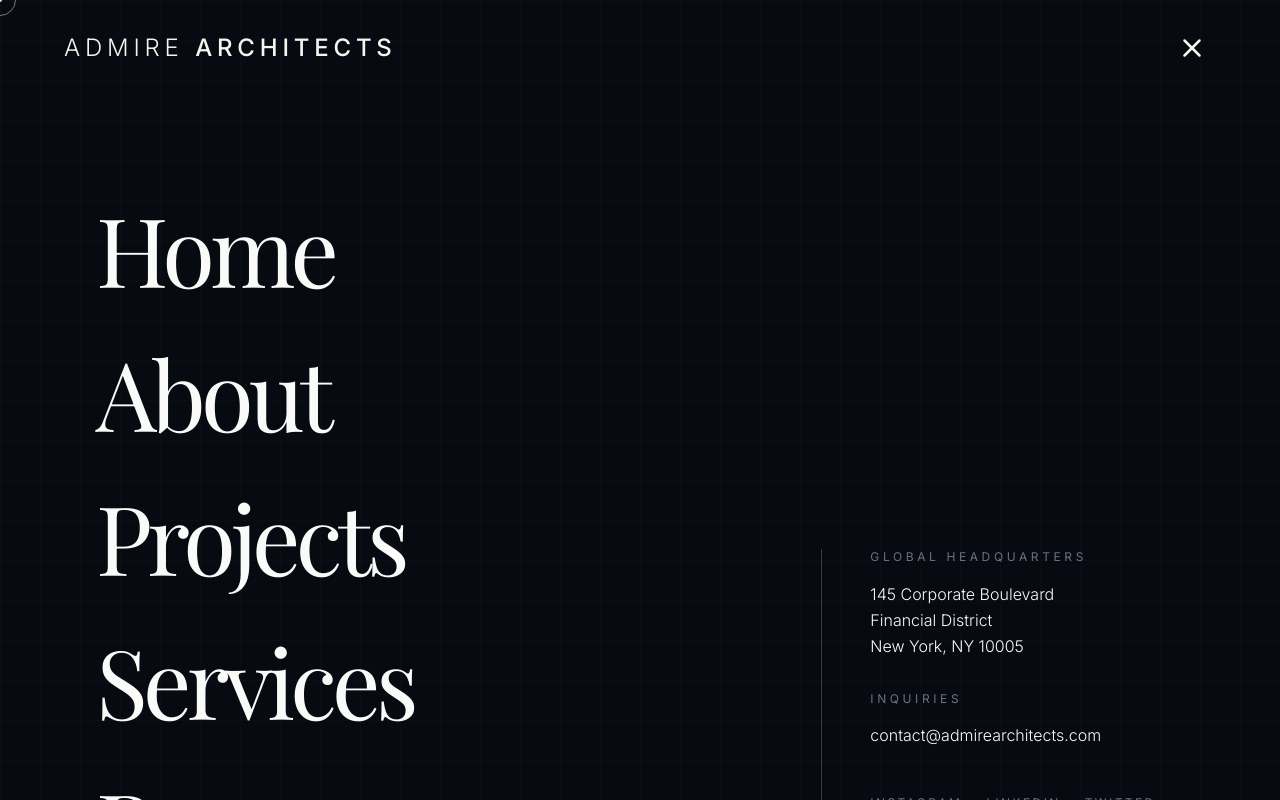
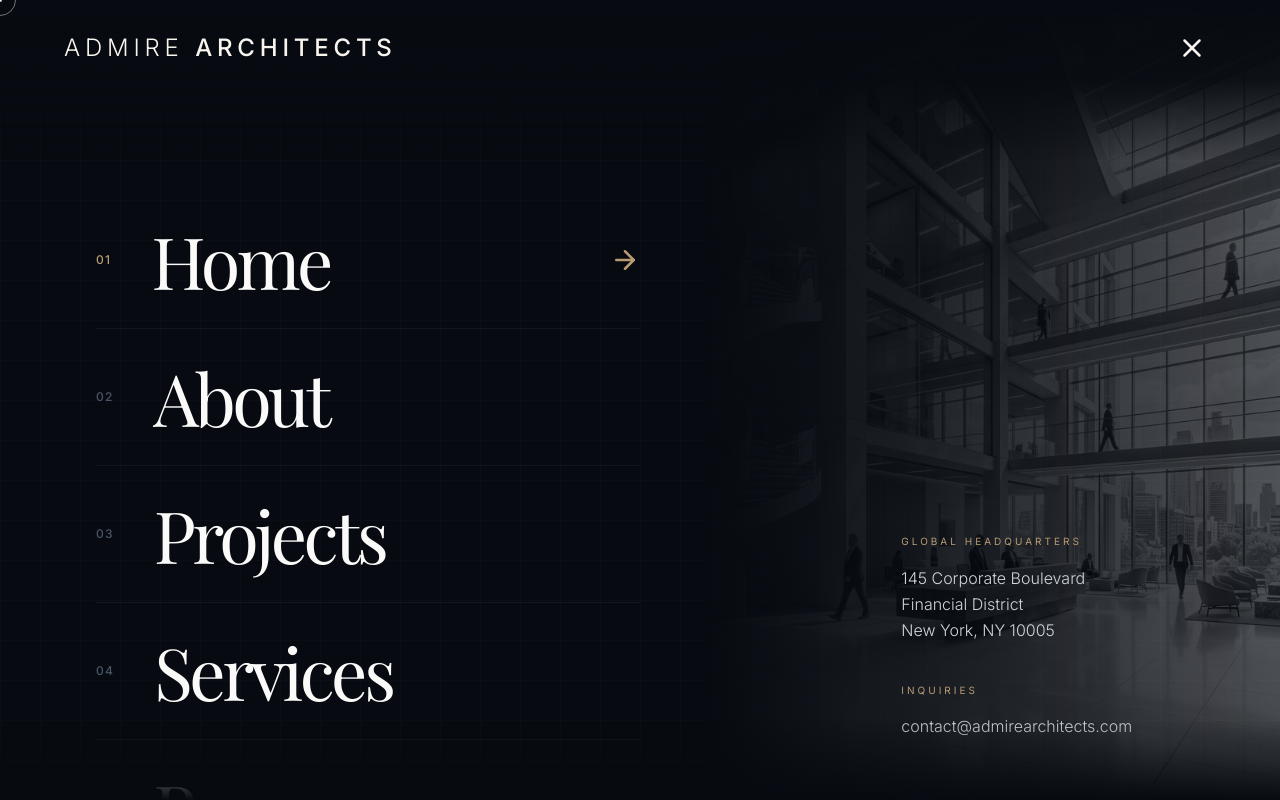
Before and after one commit to abhishekck31/Admire-Architects, a Next.js app: page / in a window 1280 px wide. Both pictures are taken after a click on the button "Toggle Menu". Shown: the top 800 px of the page. Built offline with nearby package versions, Linux system fonts and the light colour scheme; a web font is replaced by a local one.

Commit message:
Enhance Navigation: add text scroll mask and dynamic interactive hover images

```diff
--- a/src/components/Navigation.tsx
+++ b/src/components/Navigation.tsx
@@ -2,22 +2,24 @@
 
 import { useState, useEffect } from "react";
 import Link from "next/link";
+import Image from "next/image";
 import { usePathname } from "next/navigation";
 import { motion, AnimatePresence } from "framer-motion";
-import { FiMenu, FiX } from "react-icons/fi";
+import { FiMenu, FiX, FiArrowRight } from "react-icons/fi";
 
 const navLinks = [
-  { href: "/", label: "Home" },
-  { href: "/about", label: "About" },
-  { href: "/projects", label: "Projects" },
-  { href: "/services", label: "Services" },
-  { href: "/process", label: "Process" },
-  { href: "/clients", label: "Clients" },
-  { href: "/contact", label: "Contact" },
+  { href: "/", label: "Home", image: "/hero_arch_1779118409602.png" },
+  { href: "/about", label: "About", image: "/project_1_1779118457708.png" },
+  { href: "/projects", label: "Projects", image: "/project_2_1779118501379.png" },
+  { href: "/services", label: "Services", image: "/hero_arch_1779118409602.png" },
+  { href: "/process", label: "Process", image: "/project_1_1779118457708.png" },
+  { href: "/clients", label: "Clients", image: "/project_2_1779118501379.png" },
+  { href: "/contact", label: "Contact", image: "/hero_arch_1779118409602.png" },
 ];
 
 export default function Navigation() {
   const [isOpen, setIsOpen] = useState(false);
+  const [hoveredLink, setHoveredLink] = useState(navLinks[0].href);
   const pathname = usePathname();
 
   // Close menu on route change
@@ -25,7 +27,7 @@ export default function Navigation() {
     setIsOpen(false);
   }, [pathname]);
 
-  // Lock body scroll when menu is open (mobile optimization)
+  // Lock body scroll when menu is open
   useEffect(() => {
     if (isOpen) {
       document.body.style.overflow = "hidden";
@@ -33,6 +35,8 @@ export default function Navigation() {
       document.body.style.overflow = "";
     }
   }, [isOpen]);
+
+  const activeImage = navLinks.find(link => link.href === hoveredLink)?.image || navLinks[0].image;
 
   return (
     <>
@@ -58,56 +62,100 @@ export default function Navigation() {
             animate={{ opacity: 1 }}
             exit={{ opacity: 0 }}
             transition={{ duration: 0.5, ease: [0.16, 1, 0.3, 1] }}
-            className="fixed inset-0 z-[90] bg-[#070b11] overflow-y-auto px-6 md:px-24"
+            className="fixed inset-0 z-[90] bg-[#070b11] overflow-y-auto"
             data-lenis-prevent
           >
+            {/* Top Gradient Mask to hide text smoothly before it hits the logo */}
+            <div className="fixed top-0 left-0 right-0 h-40 bg-gradient-to-b from-[#070b11] via-[#070b11]/90 to-transparent z-[95] pointer-events-none" />
+
+            {/* Bottom Gradient Mask */}
+            <div className="fixed bottom-0 left-0 right-0 h-20 bg-gradient-to-t from-[#070b11] to-transparent z-[95] pointer-events-none" />
+
             {/* Ambient Background Grid */}
-            <div className="fixed inset-0 opacity-[0.02] pointer-events-none" style={{ backgroundImage: 'linear-gradient(#FAFAF9 1px, transparent 1px), linear-gradient(90deg, #FAFAF9 1px, transparent 1px)', backgroundSize: '40px 40px' }} />
+            <div className="fixed inset-0 opacity-[0.02] pointer-events-none z-0" style={{ backgroundImage: 'linear-gradient(#FAFAF9 1px, transparent 1px), linear-gradient(90deg, #FAFAF9 1px, transparent 1px)', backgroundSize: '40px 40px' }} />
 
-            <div className="relative z-10 flex flex-col md:flex-row justify-between items-start md:items-center min-h-[100dvh] py-32 md:py-48">
+            {/* Hover Image Preview (Desktop Only) */}
+            <div className="hidden md:block fixed top-0 right-0 w-[45vw] h-screen z-0">
+              <AnimatePresence mode="wait">
+                <motion.div
+                  key={hoveredLink}
+                  initial={{ opacity: 0, scale: 1.05 }}
+                  animate={{ opacity: 1, scale: 1 }}
+                  exit={{ opacity: 0, scale: 0.95 }}
+                  transition={{ duration: 0.8, ease: [0.16, 1, 0.3, 1] }}
+                  className="absolute inset-0"
+                >
+                  <Image
+                    src={activeImage}
+                    alt="Preview"
+                    fill
+                    className="object-cover grayscale opacity-30 mix-blend-screen"
+                    priority
+                  />
+                  {/* Fade mask for the image to blend into the menu */}
+                  <div className="absolute inset-0 bg-gradient-to-r from-[#070b11] via-[#070b11]/50 to-transparent" />
+                </motion.div>
+              </AnimatePresence>
+            </div>
 
-              <ul className="flex flex-col gap-4 md:gap-8 w-full md:w-2/3">
-                {navLinks.map((link, i) => (
+            <div className="relative z-10 flex flex-col md:flex-row justify-between items-start md:items-center min-h-max py-48 px-6 md:px-16 lg:px-24">
+
+              <ul className="flex flex-col w-full md:w-1/2" onMouseLeave={() => setHoveredLink(pathname)}>
+                {navLinks.map((link, i) => {
+                  const isActive = pathname === link.href;
+                  return (
                     <motion.li
                       key={link.href}
                       initial={{ opacity: 0, y: 50, rotate: 2 }}
                       animate={{ opacity: 1, y: 0, rotate: 0 }}
                       exit={{ opacity: 0, y: 20 }}
                       transition={{ duration: 0.8, delay: i * 0.05, ease: [0.16, 1, 0.3, 1] }}
+                      className="border-b border-white/5 last:border-none"
                     >
                       <Link
                         href={link.href}
-                      className="text-5xl md:text-[6rem] font-serif font-light text-[#fafaf9] hover:text-[#b89b72] transition-colors duration-500 tracking-tighter leading-none block py-2"
+                        onMouseEnter={() => setHoveredLink(link.href)}
+                        className="group flex items-center justify-between text-4xl md:text-5xl lg:text-7xl font-serif font-light text-[#fafaf9] hover:text-[#b89b72] transition-colors duration-500 tracking-tighter leading-none py-6 md:py-8"
                       >
+                        <div className="flex items-center gap-6 md:gap-10">
+                          <span className={`text-[10px] md:text-xs uppercase tracking-widest font-sans font-medium transition-colors duration-500 ${isActive ? "text-[#b89b72]" : "text-gray-600 group-hover:text-gray-400"}`}>
+                            0{i + 1}
+                          </span>
+                          <span className="group-hover:translate-x-4 transition-transform duration-500">
                             {link.label}
+                          </span>
+                        </div>
+                        <FiArrowRight className={`text-3xl transition-all duration-500 transform ${isActive ? "text-[#b89b72] translate-x-0 opacity-100" : "text-transparent -translate-x-8 opacity-0 group-hover:text-[#b89b72] group-hover:translate-x-0 group-hover:opacity-100"}`} />
                       </Link>
                     </motion.li>
-                ))}
+                  );
+                })}
               </ul>
 
               <motion.div
                 initial={{ opacity: 0 }}
                 animate={{ opacity: 1 }}
                 transition={{ duration: 1, delay: 0.5 }}
-                className="mt-16 md:mt-0 md:w-1/3 text-[#fafaf9] flex flex-col gap-8 border-t border-white/20 md:border-t-0 md:border-l md:pl-12 pt-8 md:pt-0"
+                className="mt-16 md:mt-0 md:w-1/3 text-[#fafaf9] flex flex-col gap-10 md:pl-20 pt-8 md:pt-0"
               >
                 <div>
-                  <h4 className="text-xs uppercase tracking-[0.3em] text-gray-500 mb-4">Global Headquarters</h4>
-                  <p className="font-light text-sm md:text-base leading-relaxed">
+                  <h4 className="text-[10px] uppercase tracking-[0.3em] text-[#b89b72] mb-4">Global Headquarters</h4>
+                  <p className="font-light text-sm md:text-base leading-relaxed text-gray-300">
                     145 Corporate Boulevard<br/>
                     Financial District<br/>
                     New York, NY 10005
                   </p>
                 </div>
                 <div>
-                  <h4 className="text-xs uppercase tracking-[0.3em] text-gray-500 mb-4">Inquiries</h4>
-                  <a href="mailto:contact@admirearchitects.com" className="font-light text-sm md:text-base hover:text-[#b89b72] transition-colors">
+                  <h4 className="text-[10px] uppercase tracking-[0.3em] text-[#b89b72] mb-4">Inquiries</h4>
+                  <a href="mailto:contact@admirearchitects.com" className="font-light text-sm md:text-base text-gray-300 hover:text-[#b89b72] transition-colors relative inline-block group">
                     contact@admirearchitects.com
+                    <span className="absolute -bottom-1 left-0 w-0 h-[1px] bg-[#b89b72] group-hover:w-full transition-all duration-500" />
                   </a>
                 </div>
                 <div className="flex gap-6 mt-4">
                   {["Instagram", "LinkedIn", "Twitter"].map(social => (
-                    <a key={social} href="#" className="text-xs uppercase tracking-[0.2em] text-gray-500 hover:text-[#b89b72] transition-colors">
+                    <a key={social} href="#" className="text-[10px] uppercase tracking-[0.2em] text-gray-500 hover:text-white transition-colors">
                       {social}
                     </a>
                   ))}
```
Lines whose indentation alone changed are shown as unchanged.
